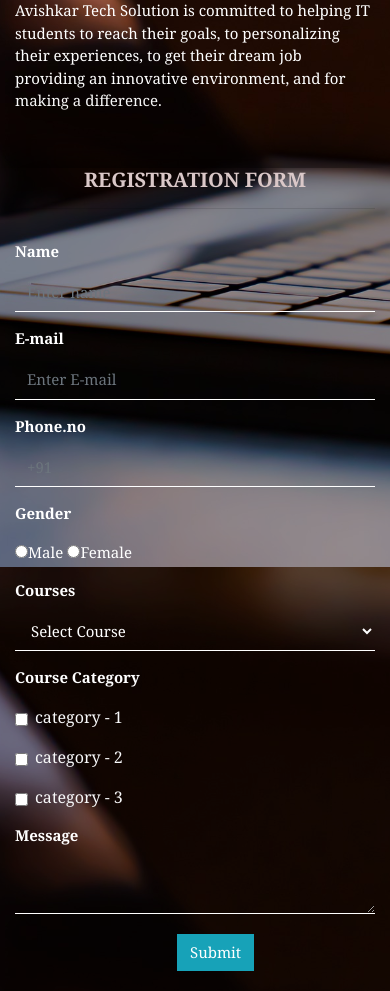
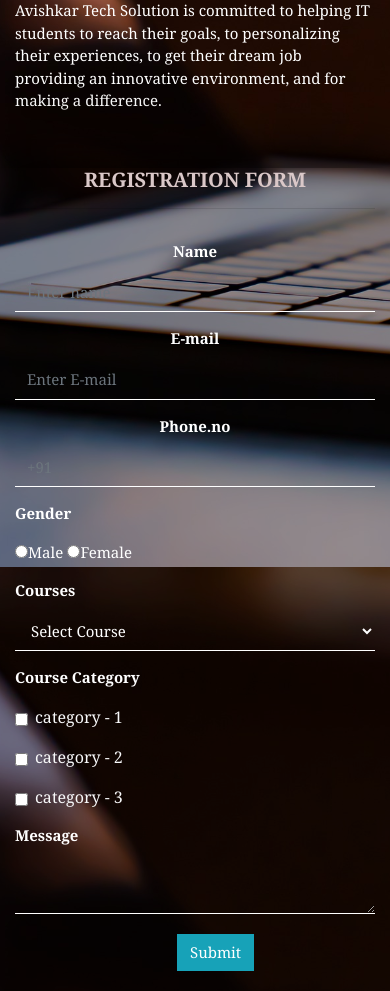
Before and after one commit to JayshreeChouriya1727/Student_form, a Django app: page /Info_app/contact in a window 390 px wide. Shown: the part 277-1268 px from the top of the page. Run offline with Django 3.2, Linux system fonts and the light colour scheme.

Commit message:
second commit

```diff
--- a/Info/Info_app/templates/contact.html
+++ b/Info/Info_app/templates/contact.html
@@ -25,22 +25,24 @@
         h1 {
             font-size: 40px;
             color: white;
-            margin-top:10%;
+            margin-top: 10%;
         }
+
         p {
             font-size: 15px;
             color: white;
         }
+
         .image {
             margin-left: 40%;
             margin-top: 10%;
         }
+
         /*__________________________column two style__________________________*/
         h3 {
             font-size: 20px;
             color: rgb(218, 200, 200);
             text-align: center;
-
         }
 
         .FM {
@@ -70,7 +72,6 @@
         small {
             font-size: 15px;
             color: white;
-
         }
 
         input[type="radio"] {
@@ -94,9 +95,7 @@
 </head>
 
 <body>
-
     <div class="container">
-
         <div class="row">
             <!--_______________________________start description____________________________-->
             <div class="col-md-6">
@@ -134,21 +133,22 @@
                 <form action="{% url 'contact'%}" method="post">
                     {% csrf_token %}
                     <div class="row">
-                        <lable class="label col-md-2 control-label font-weight-bold">Name</lable>
+                        <lable class="label col-md-2 control-label font-weight-bold text-center">Name</lable>
                         <div class="col-md-10">
-                            <input type="text" class="form-control" name="name" placeholder="Enter name", required>
+                            <input type="text" class="form-control" name="name" placeholder="Enter name" , required>
                         </div>
                     </div>
                     <div class="row">
-                        <lable class="label col-md-2 control-label font-weight-bold">E-mail</lable>
+                        <lable class="label col-md-2 control-label font-weight-bold text-center">E-mail</lable>
                         <div class="col-md-10">
-                            <input type="email" class="form-control" name="email" placeholder="Enter E-mail", required>
+                            <input type="email" class="form-control" name="email" placeholder="Enter E-mail" , required>
                         </div>
                     </div>
                     <div class="row">
-                        <lable class="label col-md-2 control-label font-weight-bold">Phone.no</lable>
+                        <lable class="label col-md-2 control-label font-weight-bold text-center">Phone.no</lable>
                         <div class="col-md-10">
-                            <input type="text" class="form-control" name="phone" pattern="[0-9]{10}" placeholder="+91",required>
+                            <input type="text" class="form-control" name="phone" pattern="[0-9]{10}" placeholder="+91"
+                                ,required>
                         </div>
                     </div>
                     <div class="row">
@@ -195,7 +195,6 @@
                             </div>
                         </div>
                     </div>
-
                     <div class="row">
                         <lable class="label col-md-2 control-label font-weight-bold">Message</lable>
                         <div class="col-md-10">
```
Also changed, not shown: Info/Info_app/templates/login.html (+5 -23 lines), Info/Info_app/templates/signup.html (+6 -24 lines), Info/Info_app/views.py (+8 -0 lines). Lines whose indentation alone changed are shown as unchanged.
